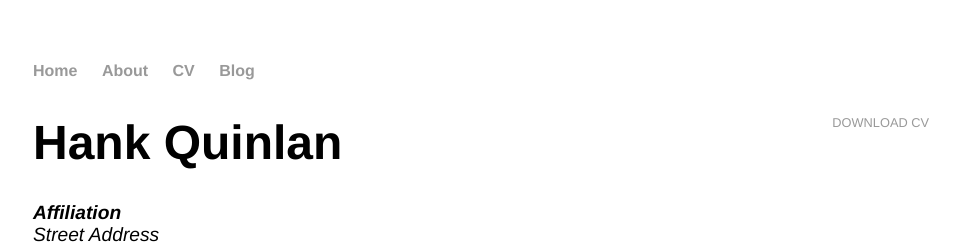
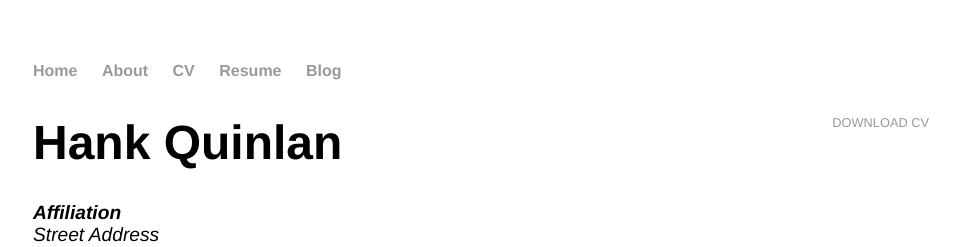
Before and after one commit to vtomole/vtomole.github.io, a Jekyll site: the page built from static/cv.html, in a window 1280 px wide. Shown: the top 247 px of the page, without its empty margins (159-1119 px from the left). Built offline with Jekyll 4.4.1, drawn with Linux system fonts in a browser that asks for light colours.

Commit message:
added resume

```diff
--- a/_layouts/default.html
+++ b/_layouts/default.html
@@ -13,8 +13,10 @@
 <ul>
 <li><a href="/">Home</a></li>
 <li><a href="/about">About</a></li>
-<li><a href="/cv">CV</a></li>
+<li><a href="/static/cv.html">CV</a></li>
+<li><a href="/static/resume.pdf">Resume</a></li>
 <li><a href="/blog">Blog</a></li>
+
 </ul>
     </nav>
 <div class="container">
```
Also changed, not shown: static/cv.html (renamed from cv/index.html), 1 other file.
